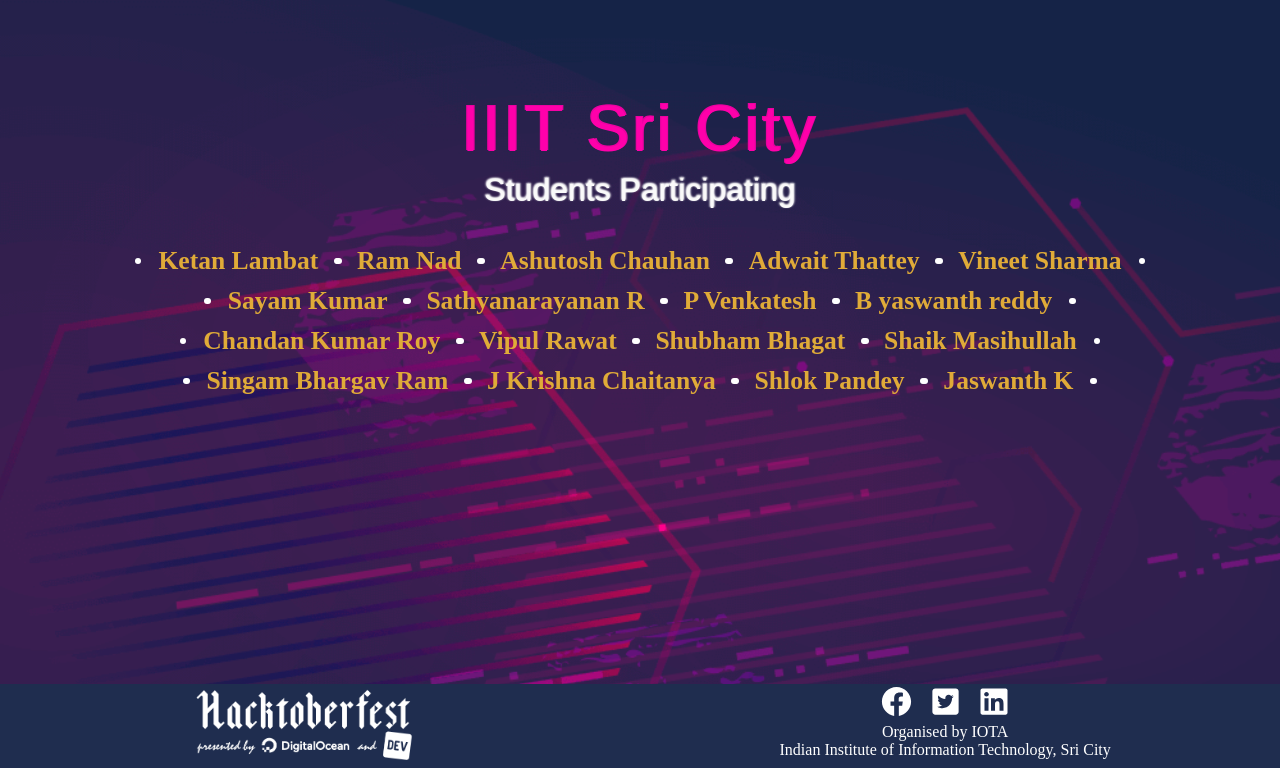
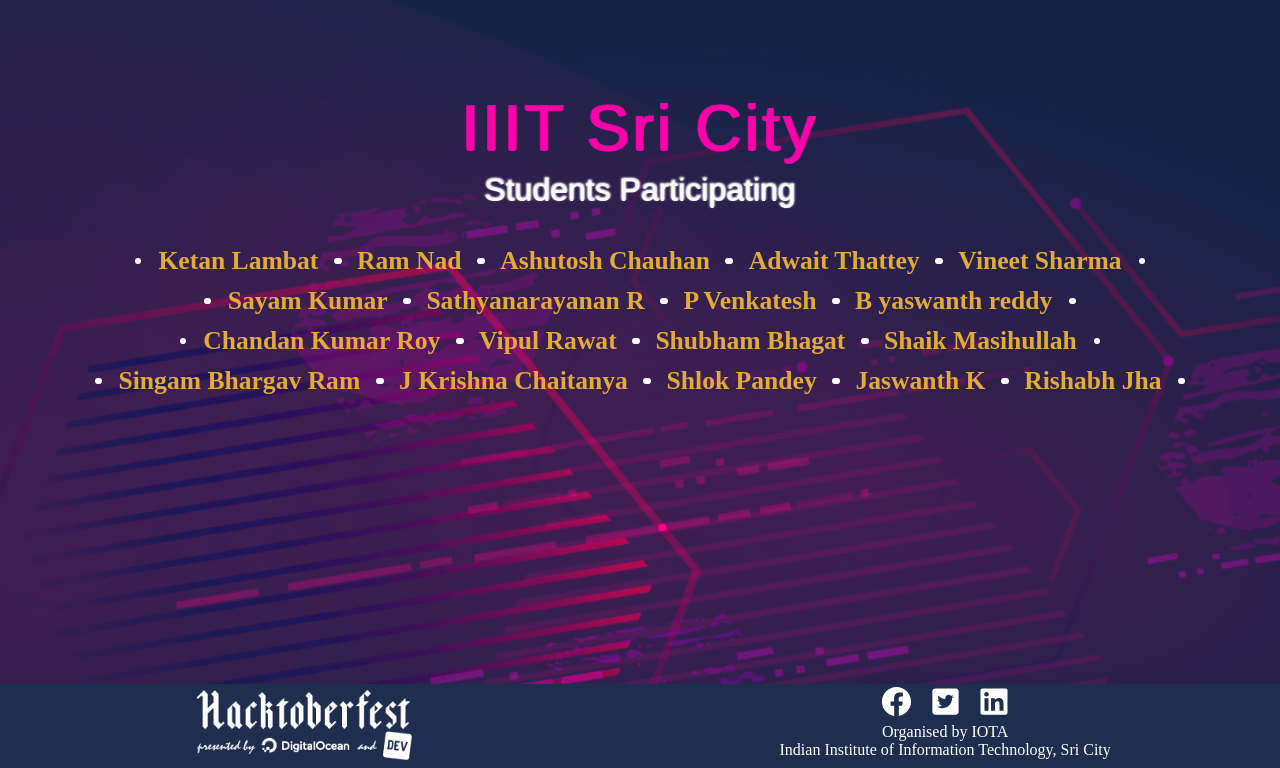
Before and after one commit to Project-Club-IIITS/hacktoberfest2019-participants, a Jekyll site: the page index.html, which Jekyll copies as it is, in a window 1280 px wide, cut to the strip 132-900 px from the top of the page. Built offline with Jekyll 4.4.1, drawn with Linux system fonts in a browser that asks for light colours; some web fonts are replaced.

Commit message:
added my name in html file

```diff
--- a/index.html
+++ b/index.html
@@ -63,6 +63,8 @@
                 <li><a href="https://github.com/chaitanya531">J Krishna Chaitanya</a></li>
                 <li><a href="https://github.com/b30wulffz">Shlok Pandey</a></li>
                 <li><a href="https://github.com/JazzKriss21">Jaswanth K</a></li>
+               <li><a  href="https://github.com/git-rishabh-jha">Rishabh Jha</a></li>
+
 
             </ul>
         </div>
```
